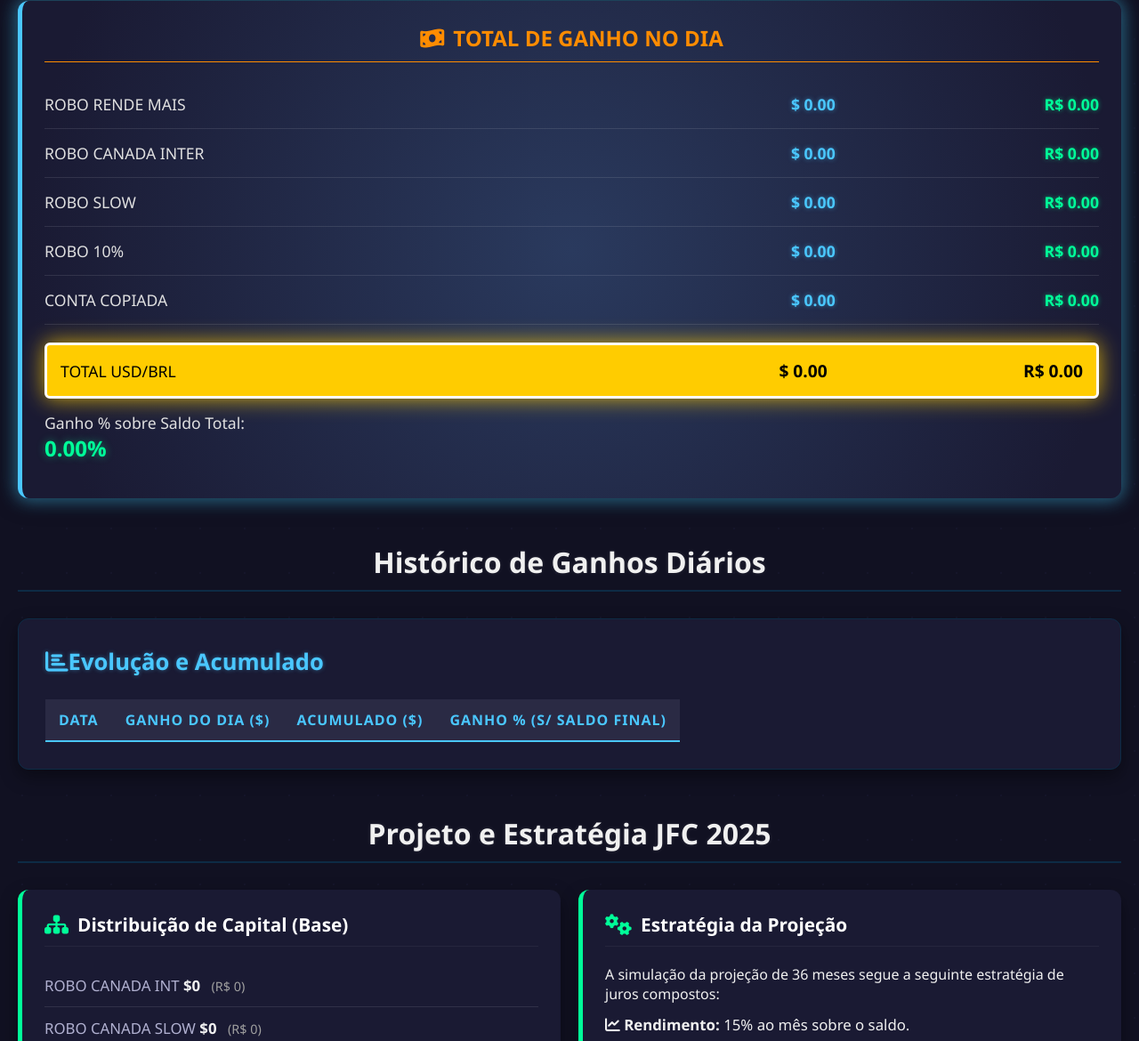
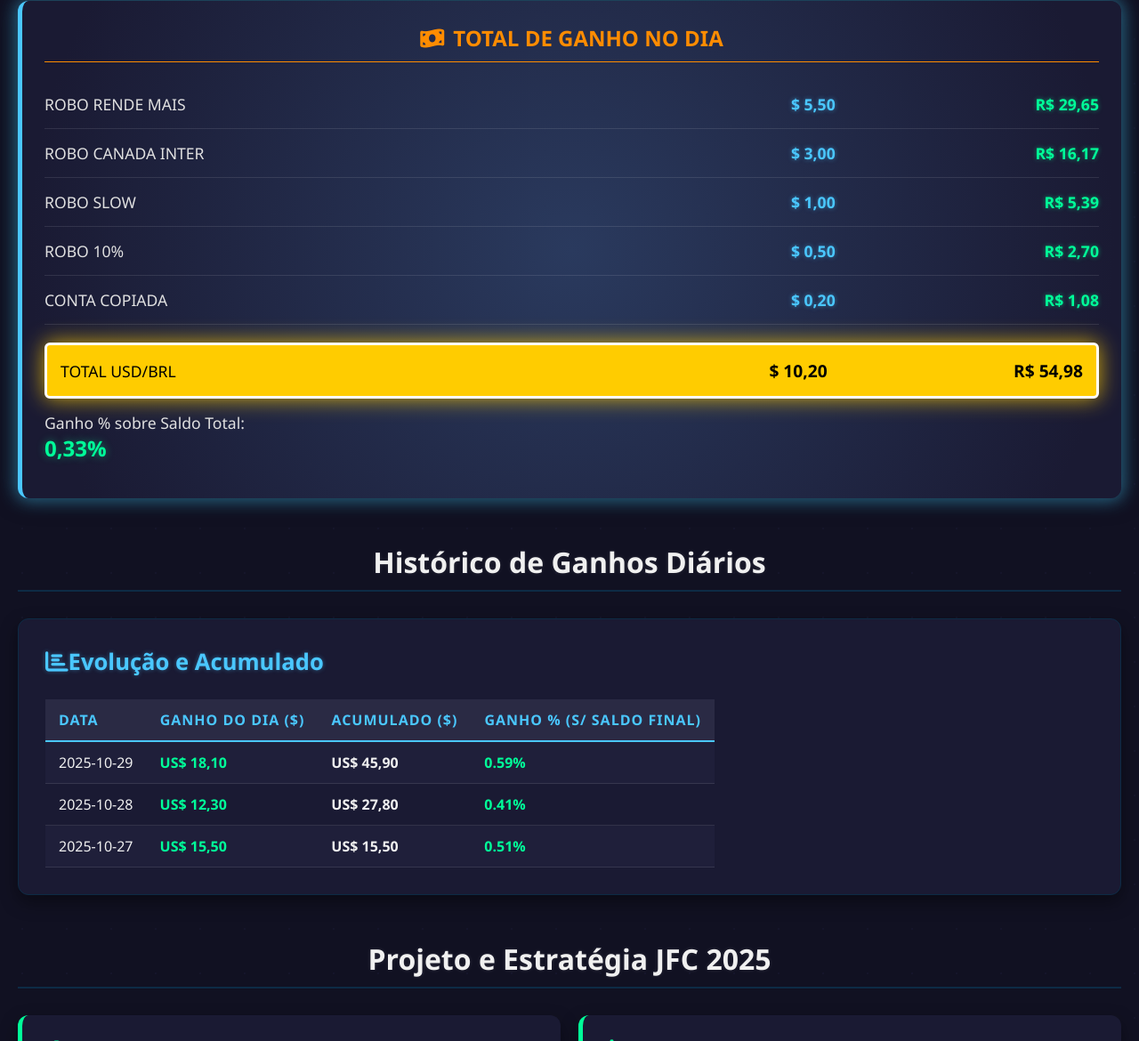
Before and after one commit to rendamensalpro/DASHNOVO, a plain HTML site: page index.html in a window 1280 px wide. Shown: the part 1031-2201 px from the top of the page at 89% size. Drawn offline with Linux system fonts and the light colour scheme.

Commit message:
Update index.html

```diff
--- a/index.html
+++ b/index.html
@@ -1,4 +1,3 @@
-<!DOCTYPE html>
 <html lang="pt-BR">
 <head>
     <meta charset="UTF-8">
@@ -509,6 +508,7 @@
                     </tbody>
             </table>
         </div>
+
         <h2 class="section-title">Projeto e Estratégia JFC 2025</h2>
         <div class="dashboard-grid">
             <div class="card" style="border-left-color: var(--green-color);">
@@ -696,7 +696,7 @@
                 for (let i = 1; i <= numMeses; i++) {
                     const rendimento = saldo * rendimentoPerc;
                     const reinvestido = rendimento * reinvestPerc;
-                    const saqueRobo = rendimento * (1 - reinvest Perc);
+                    const saqueRobo = rendimento * (1 - reinvestPerc);
                     const salarioSocio = numSocios > 0 ? (saqueRobo / numSocios) : 0;
                     const saldoFinal = saldo + reinvestido;
                     const formattedDate = currentDate.toLocaleDateString('pt-BR', { day: '2-digit', month: '2-digit', year: 'numeric' });
@@ -724,18 +724,27 @@
         }
 
         /**
-         * Converte o texto de um CSV (chave,valor) para um objeto JavaScript.
+         * CORREÇÃO ROBUSTA: Converte o texto de um CSV (chave,valor) para um objeto JavaScript.
+         * Lida melhor com diferentes quebras de linha (CRLF, LF) e espaços.
          */
         function parseCSV(text) {
             const data = {};
-            const lines = text.split('\n').filter(line => line.trim() !== '' && line.includes(','));
+            // Usa regex para lidar com \r\n (Windows) e \n (Linux/Mac) e filtra linhas vazias
+            const lines = text.split(/\r?\n/).filter(line => line.trim() !== '' && line.includes(','));
+
+            if (lines.length === 0) {
+                 console.warn("CSV lido, mas está vazio ou formatado incorretamente.");
+                 return {};
+            }
 
             lines.forEach(line => {
-                const parts = line.split(',');
-                if (parts.length >= 2) {
-                    const key = parts[0].trim();
-                    const value = parts.slice(1).join(',').trim();
+                // Divide apenas no primeiro separador ',' para suportar vírgulas no valor se houver aspas
+                const firstCommaIndex = line.indexOf(',');
+                if (firstCommaIndex > 0) {
+                    const key = line.substring(0, firstCommaIndex).trim();
+                    let value = line.substring(firstCommaIndex + 1).trim();
 
+                    // Remove aspas duplas se existirem (ex: "3050.50")
                     const cleanedValue = value.startsWith('"') && value.endsWith('"') ? value.slice(1, -1) : value;
 
                     data[key] = cleanedValue;
@@ -749,18 +758,25 @@
             try {
                 const response = await fetch(`${dataUrl}?v=${new Date().getTime()}`);
                 if (!response.ok) {
-                    throw new Error(`Erro ao buscar dados: ${response.statusText}`);
+                    // Se a resposta falhar, lança um erro para o bloco catch
+                    throw new Error(`Erro HTTP: ${response.status} - Verifique se o arquivo data.csv existe e se o servidor está funcionando.`);
                 }
                 const csvText = await response.text();
                 const data = parseCSV(csvText);
 
+                if (Object.keys(data).length === 0) {
+                     console.error("O arquivo data.csv foi lido, mas não foram encontradas chaves/valores. Verifique o conteúdo do CSV (chave,valor).");
+                     // Não lançamos erro aqui, apenas alertamos no console e deixamos os valores em 0.
+                }
+
                 // --- 1. Lê os dados do CSV ---
-                const saldoTotal = parseFloat(data.saldo_total_roboforex) || 0;
-                const ganhoRendeMais = parseFloat(data.ganho_diario_rende_mais) || 0;
-                const ganhoInter = parseFloat(data.ganho_diario_inter) || 0;
-                const ganhoSlow = parseFloat(data.ganho_diario_slow) || 0;
-                const ganho10 = parseFloat(data.ganho_diario_10) || 0;
-                const ganhoCopia = parseFloat(data.ganho_diario_copia) || 0;
+                // Verifica se as chaves existem antes de tentar converter, evitando NaN
+                const saldoTotal = parseFloat(data.saldo_total_roboforex || 0) || 0;
+                const ganhoRendeMais = parseFloat(data.ganho_diario_rende_mais || 0) || 0;
+                const ganhoInter = parseFloat(data.ganho_diario_inter || 0) || 0;
+                const ganhoSlow = parseFloat(data.ganho_diario_slow || 0) || 0;
+                const ganho10 = parseFloat(data.ganho_diario_10 || 0) || 0;
+                const ganhoCopia = parseFloat(data.ganho_diario_copia || 0) || 0;
 
                 // --- 2. Calcula os valores derivados ---
                 const ganhoDiarioTotal = ganhoRendeMais + ganhoInter + ganhoSlow + ganho10 + ganhoCopia;
@@ -790,7 +806,8 @@
 
 
             } catch (error) {
-                console.error("Falha ao carregar dados locais (data.csv):", error);
+                console.error("Falha fatal ao carregar data.csv. Verifique o console para detalhes.", error);
+                alert(`ERRO: Falha ao carregar dados do data.csv. Causa: ${error.message}. Você está usando um servidor local?`);
             } finally {
                 updateCards();
             }
@@ -798,13 +815,13 @@
 
 
         // =============================================
-        //  FUNÇÃO PARA CARREGAR O HISTÓRICO (historico.csv) - CÁLCULOS AUTOMÁTICOS
+        //  FUNÇÃO PARA CARREGAR O HISTÓRICO (historico.csv)
         // =============================================
         async function fetchAndDisplayHistory() {
             try {
                 const response = await fetch(`${historyUrl}?v=${new Date().getTime()}`);
                 if (!response.ok) {
-                    throw new Error(`Erro ao buscar histórico: ${response.statusText}`);
+                    throw new Error(`Erro HTTP: ${response.status} ao carregar historico.csv.`);
                 }
                 const csvText = await response.text();
                 const tbody = document.getElementById('history-tbody');
@@ -812,9 +829,9 @@
 
                 tbody.innerHTML = '';
 
-                const lines = csvText.split('\n').filter(line => line.trim() !== '');
+                const lines = csvText.split(/\r?\n/).filter(line => line.trim() !== '');
 
-                // Remove o cabeçalho
+                // Remove o cabeçalho (esperado: data,ganho_dia,saldo_final_dia)
                 if (lines.length > 0) {
                     lines.shift();
                 }
@@ -827,7 +844,7 @@
                     return (parseFloat(value) || 0).toFixed(2) + '%';
                 };
 
-                // Mapeia os dados e garante que têm a estrutura correta: data, ganho_dia, saldo_final_dia
+                // Mapeia e filtra os dados (esperando 3 colunas)
                 const rawHistory = lines.map(line => line.split(',')).filter(values => values.length === 3);
 
                 let accumulatedGain = 0;
@@ -835,12 +852,13 @@
 
                 // Processa a história em ordem cronológica para calcular o acumulado
                 rawHistory.forEach(values => {
-                    const [data, ganho_dia_str, saldo_final_dia_str] = values;
+                    const [data, ganho_dia_str, saldo_final_dia_str] = values.map(v => v.trim());
                     const ganho_dia = parseFloat(ganho_dia_str) || 0;
                     const saldo_final_dia = parseFloat(saldo_final_dia_str) || 0;
 
                     accumulatedGain += ganho_dia;
 
+                    // O cálculo do percentual é feito com base no SALDO FINAL do dia
                     const percentual_dia = (saldo_final_dia > 0) ? (ganho_dia / saldo_final_dia) * 100 : 0;
 
                     processedHistory.push({
@@ -868,7 +886,7 @@
                 });
 
             } catch (error) {
-                console.error("Falha ao carregar dados locais (historico.csv):", error);
+                console.error("Falha ao carregar historico.csv. Verifique o console para detalhes.", error);
             }
         }
 
```
